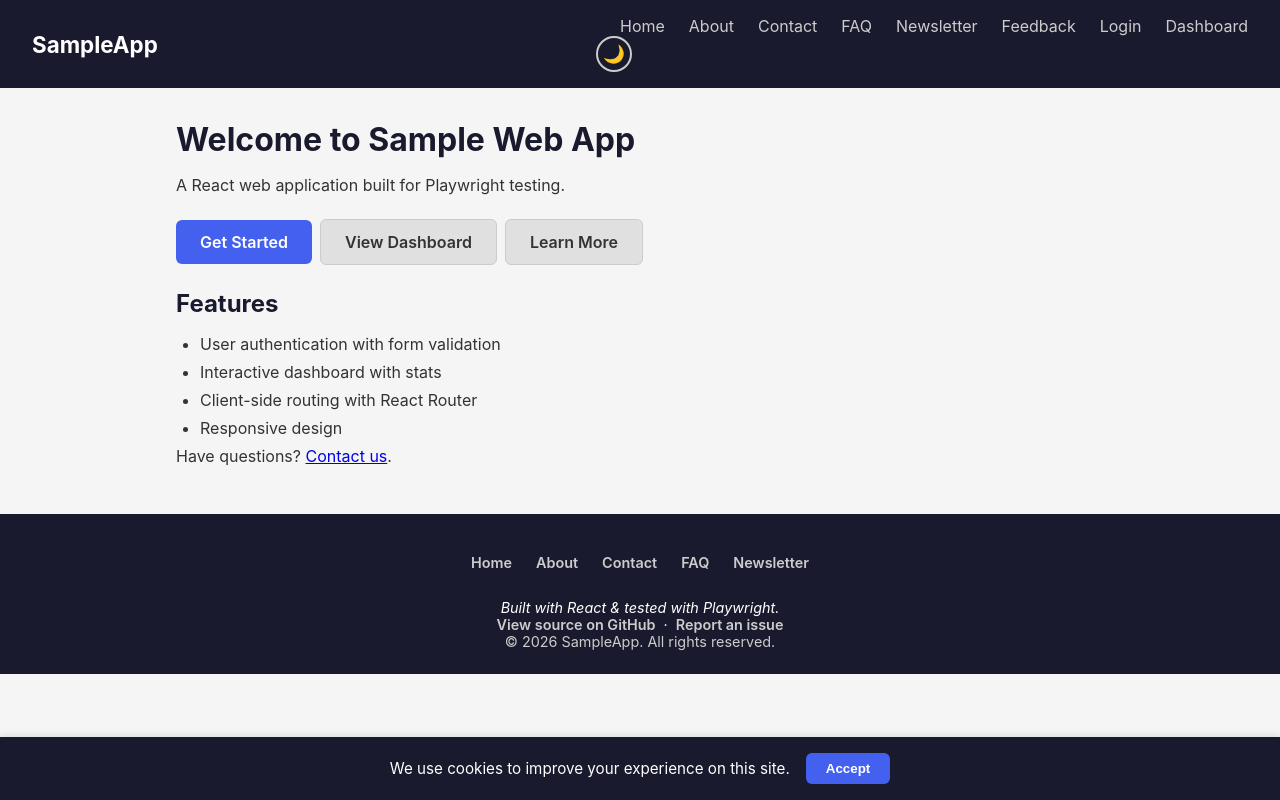
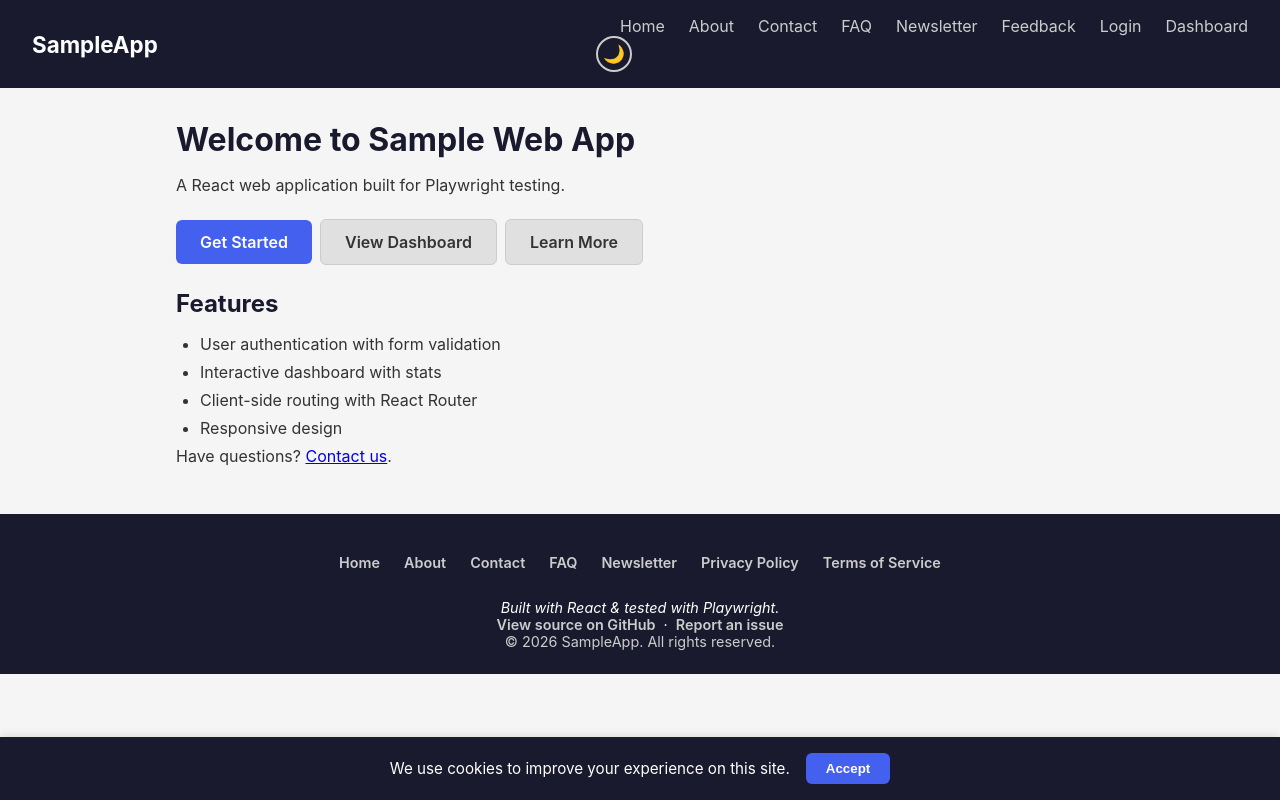
Before and after one commit to microsoft/sample-webapp, a React (Create React App) app: page / in a window 1280 px wide. Built offline with nearby package versions, Linux system fonts and the light colour scheme.

Commit message:
feat: add Privacy Policy and Terms links to Footer

```diff
--- a/src/components/Footer.js
+++ b/src/components/Footer.js
@@ -13,6 +13,8 @@ function Footer() {
         <Link to="/contact">Contact</Link>
         <Link to="/faq">FAQ</Link>
         <Link to="/newsletter">Newsletter</Link>
+        <Link to="/privacy">Privacy Policy</Link>
+        <Link to="/terms">Terms of Service</Link>
       </nav>
       <p className="footer-tagline">Built with React &amp; tested with Playwright.</p>
       <p className="footer-social">
```
